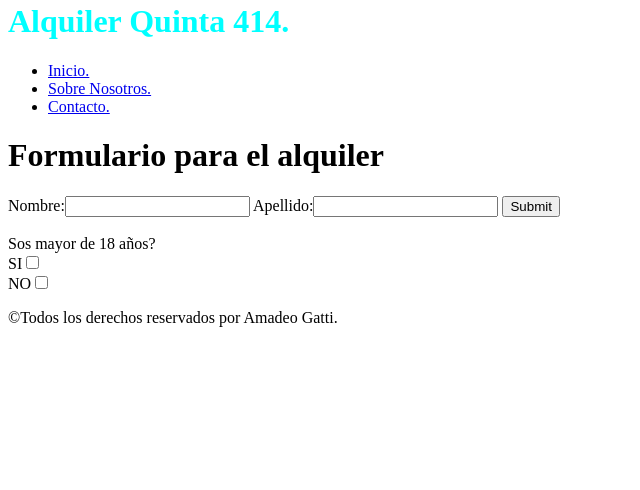
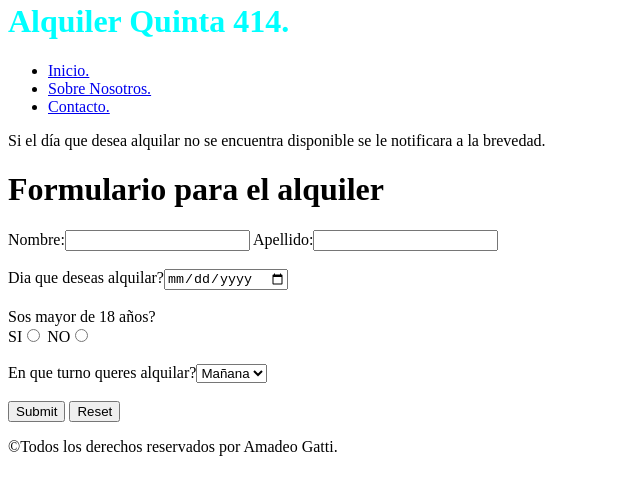
Before and after one commit to Amadeogatti/Tarea2Amadeo.github.gio, a plain HTML site: page Index.html in a window 1280 px wide. Shown: the part 100-590 px from the top of the page, without its empty margins (0-640 px from the left). Drawn offline with Linux system fonts and the light colour scheme.

Commit message:
index completo

```diff
--- a/Index.html
+++ b/Index.html
@@ -21,15 +21,28 @@
         </Nav>
     </header>
 <main>
+    <aside><p>Si el día que desea alquilar no se encuentra disponible se le notificara a la brevedad.</p></aside>
 <h1>Formulario para el alquiler</h1>
 <form method="" action="">
-Nombre:<input type="text" name="Nombre."> Apellido:<input type="text" name="Apellido"> <input type= "submit" name="Enviar">
-</form>
+Nombre:<input type="text" name="Nombre."> Apellido:<input type="text" name="Apellido">
 <br>
-<form action="">
-   Sos mayor de 18 años? <br>
-    SI<input type="checkbox" name="SI"> <br>
-    NO<input type="checkbox" name="NO">
+<br>
+Dia que deseas alquilar?<input type="date">
+<br>
+<br>
+ Sos mayor de 18 años? <br>
+    SI<input type="radio" name="SI">
+    NO<input type="radio" name="NO">
+<br>
+<br>
+En que turno queres alquilar?<select name="Turno" id="Turno">
+    <option value="Mañana">Mañana</option>
+    <option value="Tarde">Tarde</option>
+    <option value="Noche">Noche</option>
+</select>
+<br>
+<br>
+<input type="submit" name="Enviar"> <input type="reset" name="Reestablecer">
 </form>
 </main>
 
```
Also changed, not shown: Contacto.html (+2 -0 lines).
